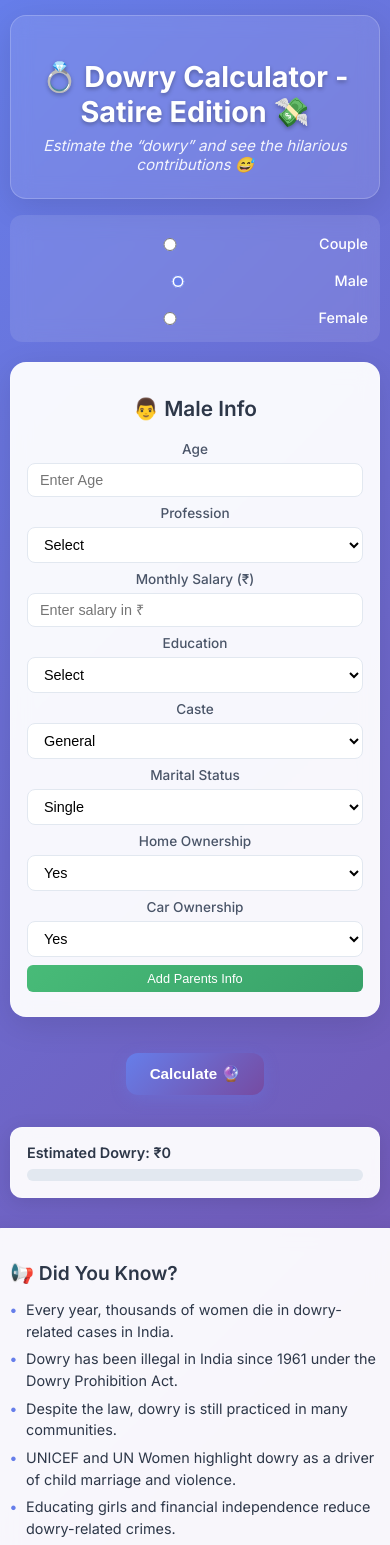
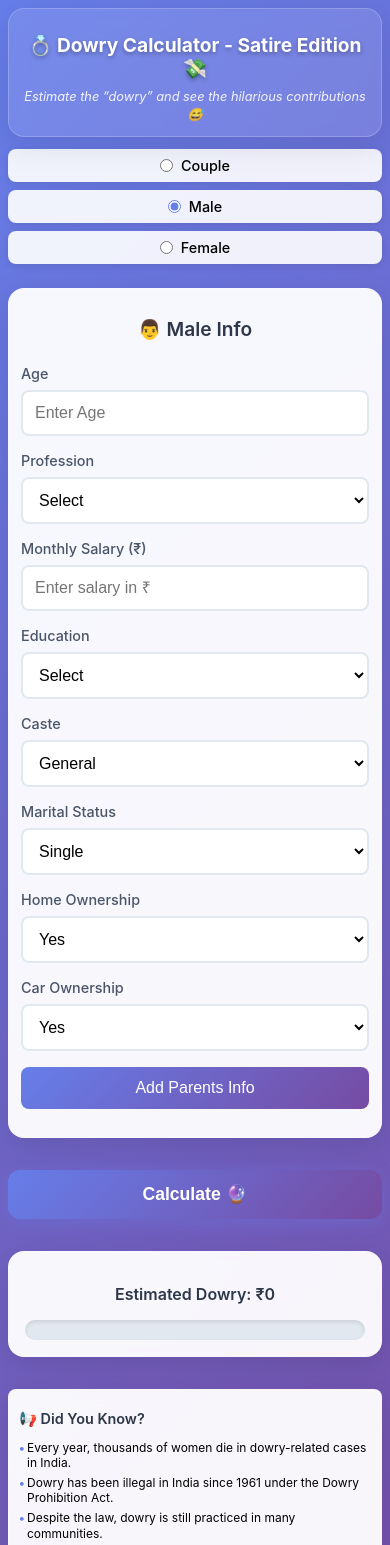
Before and after one commit to bunnyankitraj/satire-dowry, a React (Create React App) app: page / in a window 390 px wide. Shown: the top 1545 px of the page. Built offline with nearby package versions, Linux system fonts and the light colour scheme.

Commit message:
mobile adapted

```diff
--- a/src/App.css
+++ b/src/App.css
@@ -1,365 +1,383 @@
-@import url('https://fonts.googleapis.com/css2?family=Inter:wght@400;500;600;700&display=swap');
-
-body {
-  margin: 0;
-  font-family: 'Inter', sans-serif;
-  background: linear-gradient(135deg, #667eea 0%, #764ba2 100%);
-  color: #2d3748;
-  min-height: 100vh;
-  padding: 20px 15px;
+/* Mobile-first responsive design */
+* {
+  box-sizing: border-box;
 }
 
 .container {
-  max-width: 1000px;
-  width: 100%;
+  max-width: 1200px;
   margin: 0 auto;
-  text-align: center;
+  padding: 1rem;
+  min-height: 100vh;
+  background: linear-gradient(135deg, #667eea 0%, #764ba2 100%);
+  font-family: -apple-system, BlinkMacSystemFont, 'Segoe UI', 'Roboto', 'Oxygen', 'Ubuntu', 'Cantarell', 'Fira Sans', 'Droid Sans', 'Helvetica Neue', sans-serif;
 }
 
-h1 {
-  font-size: 2.2rem;
-  color: #ffffff;
-  margin-bottom: 15px;
-  text-shadow: 0 2px 4px rgba(0,0,0,0.3);
-  font-weight: 700;
-}
-
+/* View Selection */
 .view-selection {
   display: flex;
   justify-content: center;
-  gap: 20px;
-  font-weight: 500;
-  margin-bottom: 20px;
-  background: rgba(255, 255, 255, 0.1);
-  padding: 12px 20px;
-  border-radius: 12px;
-  backdrop-filter: blur(10px);
+  gap: 1rem;
+  margin-bottom: 2rem;
+  flex-wrap: wrap;
 }
 
 .view-selection label {
   display: flex;
   align-items: center;
+  gap: 0.5rem;
+  padding: 0.75rem 1rem;
+  background: rgba(255, 255, 255, 0.9);
+  border-radius: 8px;
   cursor: pointer;
-  color: #ffffff;
-  font-size: 0.9rem;
+  transition: all 0.3s ease;
+  font-weight: 500;
+  box-shadow: 0 2px 8px rgba(0, 0, 0, 0.1);
+}
+
+.view-selection label:hover {
+  background: rgba(255, 255, 255, 1);
+  transform: translateY(-2px);
+  box-shadow: 0 4px 12px rgba(0, 0, 0, 0.15);
 }
 
 .view-selection input[type="radio"] {
-  margin-right: 6px;
+  margin: 0;
   accent-color: #667eea;
 }
 
+/* Form Grid */
 .form-grid {
   display: grid;
-  grid-template-columns: repeat(auto-fit, minmax(350px, 1fr));
-  gap: 16px;
-  margin-bottom: 20px;
+  grid-template-columns: 1fr;
+  gap: 2rem;
+  margin-bottom: 2rem;
 }
 
+/* Form Box */
 .form-box {
   background: rgba(255, 255, 255, 0.95);
-  padding: 20px;
+  padding: 1.5rem;
   border-radius: 16px;
-  box-shadow: 0 8px 32px rgba(0,0,0,0.1);
-  transition: all 0.3s ease;
-  display: flex;
-  flex-direction: column;
+  box-shadow: 0 8px 32px rgba(0, 0, 0, 0.1);
   backdrop-filter: blur(10px);
   border: 1px solid rgba(255, 255, 255, 0.2);
 }
 
-.form-box:hover {
-  transform: translateY(-2px);
-  box-shadow: 0 12px 40px rgba(0,0,0,0.15);
+.form-box h2 {
+  color: #2d3748;
+  margin-bottom: 1.5rem;
+  font-size: 1.4rem;
+  font-weight: 600;
+  text-align: center;
 }
 
-.form-box h2 {
-  color: #2d3748;
-  margin-bottom: 12px;
-  font-size: 1.3rem;
-  font-weight: 600;
+.form-box label {
+  display: block;
+  margin-bottom: 0.5rem;
+  font-weight: 500;
+  color: #4a5568;
+  font-size: 0.9rem;
 }
 
-label {
-  display: block;
-  font-size: 0.85rem;
-  font-weight: 500;
-  margin: 8px 0 4px;
-  color: #4a5568;
+.form-box input,
+.form-box select {
+  width: 100%;
+  padding: 0.75rem;
+  border: 2px solid #e2e8f0;
+  border-radius: 8px;
+  font-size: 1rem;
+  transition: all 0.3s ease;
+  background: white;
+  margin-bottom: 1rem;
 }
 
-input, select {
-  width: 100%;
-  padding: 8px 12px;
-  border-radius: 8px;
-  border: 1px solid #e2e8f0;
-  font-size: 0.9rem;
+.form-box input:focus,
+.form-box select:focus {
   outline: none;
-  margin-top: 2px;
-  background: #ffffff;
-  transition: all 0.2s ease;
-  box-sizing: border-box;
-}
-
-input:focus, select:focus {
   border-color: #667eea;
   box-shadow: 0 0 0 3px rgba(102, 126, 234, 0.1);
 }
 
+.form-box small {
+  display: block;
+  color: #667eea;
+  font-size: 0.8rem;
+  margin-top: -0.5rem;
+  margin-bottom: 1rem;
+  font-weight: 500;
+}
+
+/* Toggle Button */
+.toggle-btn {
+  width: 100%;
+  padding: 0.75rem;
+  background: linear-gradient(135deg, #667eea, #764ba2);
+  color: white;
+  border: none;
+  border-radius: 8px;
+  font-size: 1rem;
+  font-weight: 500;
+  cursor: pointer;
+  transition: all 0.3s ease;
+  margin-bottom: 1rem;
+}
+
+.toggle-btn:hover {
+  transform: translateY(-2px);
+  box-shadow: 0 4px 12px rgba(102, 126, 234, 0.3);
+}
+
+/* Parent Info */
+.parent-info {
+  background: rgba(102, 126, 234, 0.05);
+  padding: 1rem;
+  border-radius: 8px;
+  border: 1px solid rgba(102, 126, 234, 0.2);
+  margin-top: 1rem;
+}
+
+.parent-info h3 {
+  color: #667eea;
+  margin-bottom: 1rem;
+  font-size: 1.1rem;
+  font-weight: 600;
+}
+
+/* Submit Button */
 .submit-btn {
-  margin: 16px auto;
-  padding: 12px 24px;
-  font-size: 0.95rem;
-  font-weight: 600;
+  width: 100%;
+  padding: 1rem 2rem;
   background: linear-gradient(135deg, #667eea, #764ba2);
   color: white;
   border: none;
   border-radius: 12px;
+  font-size: 1.2rem;
+  font-weight: 600;
   cursor: pointer;
   transition: all 0.3s ease;
-  box-shadow: 0 4px 15px rgba(102, 126, 234, 0.3);
+  margin-bottom: 2rem;
+  box-shadow: 0 4px 16px rgba(102, 126, 234, 0.3);
 }
 
 .submit-btn:hover {
-  transform: translateY(-2px);
-  box-shadow: 0 8px 25px rgba(102, 126, 234, 0.4);
+  transform: translateY(-3px);
+  box-shadow: 0 8px 24px rgba(102, 126, 234, 0.4);
 }
 
-.result {
-  margin-top: 20px;
-  padding: 20px;
+/* Dowry Bar */
+.dowry-bar-container {
   background: rgba(255, 255, 255, 0.95);
+  padding: 1.5rem;
   border-radius: 16px;
-  box-shadow: 0 8px 32px rgba(0,0,0,0.1);
+  box-shadow: 0 8px 32px rgba(0, 0, 0, 0.1);
   backdrop-filter: blur(10px);
   border: 1px solid rgba(255, 255, 255, 0.2);
+  margin-bottom: 2rem;
+  text-align: center;
+}
+
+.dowry-bar-container p {
+  font-size: 1.2rem;
+  font-weight: 600;
+  color: #2d3748;
+  margin-bottom: 1rem;
+}
+
+.dowry-bar-bg {
+  width: 100%;
+  height: 20px;
+  background: #e2e8f0;
+  border-radius: 10px;
+  overflow: hidden;
+  box-shadow: inset 0 2px 4px rgba(0, 0, 0, 0.1);
+}
+
+.dowry-bar-fill {
+  height: 100%;
+  background: linear-gradient(90deg, #667eea, #764ba2);
+  border-radius: 10px;
+  transition: width 0.5s ease;
+}
+
+/* Result */
+.result {
+  background: rgba(255, 255, 255, 0.95);
+  padding: 1.5rem;
+  border-radius: 16px;
+  box-shadow: 0 8px 32px rgba(0, 0, 0, 0.1);
+  backdrop-filter: blur(10px);
+  border: 1px solid rgba(255, 255, 255, 0.2);
+  margin-bottom: 2rem;
 }
 
 .result h3 {
-  margin-bottom: 16px;
   color: #2d3748;
+  margin-bottom: 1rem;
   font-size: 1.3rem;
   font-weight: 600;
+  text-align: center;
 }
 
 .result table {
   width: 100%;
   border-collapse: collapse;
-  margin: 0 auto;
-  max-width: 500px;
-  font-size: 0.9rem;
+  margin-top: 1rem;
 }
 
-.result th, .result td {
-  border: 1px solid #e2e8f0;
-  padding: 8px 12px;
-  text-align: center;
+.result th,
+.result td {
+  padding: 0.75rem;
+  text-align: left;
+  border-bottom: 1px solid #e2e8f0;
 }
 
 .result th {
-  background: #f7fafc;
-  color: #4a5568;
+  background: rgba(102, 126, 234, 0.1);
   font-weight: 600;
+  color: #2d3748;
 }
 
-.result tr:nth-child(even) {
-  background: #f8fafc;
+.result tr:hover {
+  background: rgba(102, 126, 234, 0.05);
 }
 
-/* Footer styling */
-.footer-container {
-  margin-top: 30px;
-  display: flex;
-  flex-direction: column;
-  gap: 16px;
-  align-items: center;
-}
-
-.facts, .resources, .disclaimer {
-  padding: 16px 20px;
-  border-radius: 12px;
-  background: rgba(255, 255, 255, 0.95);
-  box-shadow: 0 4px 20px rgba(0,0,0,0.1);
-  max-width: 700px;
-  width: 100%;
-  text-align: left;
-  backdrop-filter: blur(10px);
-  border: 1px solid rgba(255, 255, 255, 0.2);
-}
-
-.facts h2, .resources h2 {
-  margin-bottom: 8px;
-  color: #2d3748;
-  font-size: 1.2rem;
-  font-weight: 600;
-}
-
-.facts ul, .resources ul {
-  list-style: none;
-  padding-left: 0;
-  line-height: 1.5;
-  font-size: 0.9rem;
-}
-
-.facts li, .resources li {
-  margin-bottom: 6px;
-  padding-left: 16px;
-  position: relative;
-}
-
-.facts li::before, .resources li::before {
-  content: "•";
-  color: #667eea;
-  font-weight: bold;
-  position: absolute;
-  left: 0;
-}
-
-.resources a {
-  color: #667eea;
-  text-decoration: none;
-  transition: color 0.2s ease;
-  font-weight: 500;
-}
-
-.resources a:hover {
-  color: #764ba2;
-}
-
-.disclaimer {
-  font-size: 0.85rem;
-  color: #e53e3e;
-  font-weight: 600;
-  text-align: center;
-  border-top: 2px dashed #fed7d7;
-  padding-top: 12px;
-}
-
-/* Dowry bar */
-.dowry-bar-container {
-  margin: 16px auto;
-  max-width: 500px;
-  text-align: left;
-  background: rgba(255, 255, 255, 0.95);
-  padding: 16px;
-  border-radius: 12px;
-  box-shadow: 0 4px 20px rgba(0,0,0,0.1);
-  backdrop-filter: blur(10px);
-  border: 1px solid rgba(255, 255, 255, 0.2);
-}
-
-.dowry-bar-container p {
-  margin: 0 0 8px 0;
-  font-weight: 600;
-  color: #2d3748;
-  font-size: 0.9rem;
-}
-
-.dowry-bar-bg {
-  width: 100%;
-  height: 12px;
-  background: #e2e8f0;
-  border-radius: 6px;
-  overflow: hidden;
-  margin-top: 4px;
-}
-
-.dowry-bar-fill {
-  height: 100%;
-  background: linear-gradient(90deg, #667eea, #764ba2);
-  border-radius: 6px;
-  transition: width 0.3s ease;
-}
-
-/* Toggle button */
-.toggle-btn {
-  display: inline-block;
-  margin: 8px 0;
-  padding: 6px 12px;
-  background: linear-gradient(135deg, #48bb78, #38a169);
-  color: #fff;
-  font-size: 0.8rem;
-  font-weight: 500;
-  border: none;
-  border-radius: 6px;
-  cursor: pointer;
-  transition: all 0.2s ease;
-}
-
-.toggle-btn:hover {
-  background: linear-gradient(135deg, #38a169, #2f855a);
-  transform: translateY(-1px);
-}
-
-/* Parent Info section */
-.parent-info {
-  margin-top: 8px;
-  padding: 12px;
-  border: 1px solid #e2e8f0;
-  border-radius: 8px;
-  background: #f8fafc;
-}
-
-.parent-info h3 {
-  margin-top: 0;
-  margin-bottom: 8px;
-  font-size: 1rem;
-  color: #2d3748;
-  font-weight: 600;
-  border-bottom: 1px solid #e2e8f0;
-  padding-bottom: 4px;
-}
-
-.parent-info label {
-  display: block;
-  margin-top: 6px;
-  font-weight: 500;
-  font-size: 0.8rem;
-  color: #4a5568;
-}
-
-.parent-info input {
-  width: 100%;
-  padding: 6px 8px;
-  margin-top: 2px;
-  border-radius: 6px;
-  border: 1px solid #cbd5e0;
-  font-size: 0.85rem;
-  background: #ffffff;
-}
-
-.parent-info input:focus {
-  border-color: #48bb78;
-  outline: none;
-  box-shadow: 0 0 0 3px rgba(72, 187, 120, 0.1);
-}
-
-/* Responsive adjustments */
-@media (max-width: 768px) {
-  body {
-    padding: 15px 10px;
-  }
-
+/* Tablet and Desktop Styles */
+@media (min-width: 768px) {
   .container {
-    max-width: 100%;
+    padding: 2rem;
   }
 
   .form-grid {
-    grid-template-columns: 1fr;
-    gap: 12px;
+    grid-template-columns: repeat(2, 1fr);
+  }
+
+  .form-box h2 {
+    font-size: 1.5rem;
+  }
+
+  .view-selection {
+    gap: 1.5rem;
+  }
+
+  .view-selection label {
+    padding: 1rem 1.5rem;
+    font-size: 1rem;
+  }
+}
+
+@media (min-width: 1024px) {
+  .container {
+    padding: 3rem;
+  }
+
+  .form-grid {
+    gap: 3rem;
   }
 
   .form-box {
-    padding: 16px;
+    padding: 2rem;
+  }
+
+  .dowry-bar-container {
+    padding: 2rem;
+  }
+
+  .result {
+    padding: 2rem;
+  }
+}
+
+/* Mobile-specific optimizations */
+@media (max-width: 767px) {
+  .container {
+    padding: 0.75rem;
+  }
+
+  .form-box {
+    padding: 1rem;
+  }
+
+  .form-box h2 {
+    font-size: 1.2rem;
+  }
+
+  .view-selection {
+    gap: 0.5rem;
+    margin-bottom: 1.5rem;
+  }
+
+  .view-selection label {
+    padding: 0.5rem 0.75rem;
+    font-size: 0.9rem;
+    flex: 1;
+    justify-content: center;
+    min-width: 0;
+  }
+
+  .submit-btn {
+    padding: 0.875rem 1.5rem;
+    font-size: 1.1rem;
+  }
+
+  .dowry-bar-container {
+    padding: 1rem;
+  }
+
+  .dowry-bar-container p {
+    font-size: 1rem;
+  }
+
+  .result {
+    padding: 1rem;
+  }
+
+  .result h3 {
+    font-size: 1.1rem;
+  }
+
+  .result th,
+  .result td {
+    padding: 0.5rem;
+    font-size: 0.9rem;
+  }
+
+  /* Make table responsive on mobile */
+  .result table {
+    font-size: 0.85rem;
+  }
+
+  .result th:first-child,
+  .result td:first-child {
+    width: 30%;
+  }
+
+  .result th:last-child,
+  .result td:last-child {
+    width: 70%;
+  }
+}
+
+/* Very small screens */
+@media (max-width: 480px) {
+  .container {
+    padding: 0.5rem;
+  }
+
+  .form-box {
+    padding: 0.75rem;
   }
 
   .view-selection {
     flex-direction: column;
-    gap: 8px;
-    padding: 12px;
+    gap: 0.5rem;
   }
 
-  h1 {
-    font-size: 1.8rem;
+  .view-selection label {
+    width: 100%;
+  }
+
+  .form-box input,
+  .form-box select {
+    font-size: 16px; /* Prevents zoom on iOS */
   }
 }
--- a/src/footer/Footer.css
+++ b/src/footer/Footer.css
@@ -51,6 +51,7 @@
   text-decoration: none;
   transition: color 0.2s ease;
   font-weight: 500;
+  word-break: break-word;
 }
 
 .resources a:hover {
@@ -65,3 +66,64 @@
   border-top: 2px dashed #fed7d7;
   padding-top: 8px;
 }
+
+/* Mobile responsive styles */
+@media (max-width: 767px) {
+  .footer-container {
+    margin-top: 16px;
+    gap: 8px;
+  }
+
+  .facts, .resources, .disclaimer {
+    padding: 10px 12px;
+    border-radius: 8px;
+  }
+
+  .facts h2, .resources h2 {
+    font-size: 1rem;
+    margin-bottom: 8px;
+  }
+
+  .facts ul, .resources ul {
+    font-size: 0.8rem;
+    line-height: 1.3;
+  }
+
+  .facts li, .resources li {
+    margin-bottom: 6px;
+    padding-left: 10px;
+  }
+
+  .disclaimer {
+    font-size: 0.75rem;
+    padding-top: 6px;
+  }
+}
+
+@media (max-width: 480px) {
+  .footer-container {
+    margin-top: 12px;
+    gap: 6px;
+  }
+
+  .facts, .resources, .disclaimer {
+    padding: 8px 10px;
+  }
+
+  .facts h2, .resources h2 {
+    font-size: 0.9rem;
+  }
+
+  .facts ul, .resources ul {
+    font-size: 0.75rem;
+  }
+
+  .facts li, .resources li {
+    margin-bottom: 4px;
+    padding-left: 8px;
+  }
+
+  .disclaimer {
+    font-size: 0.7rem;
+  }
+}
--- a/src/header/Header.css
+++ b/src/header/Header.css
@@ -16,6 +16,7 @@
   margin-bottom: 0.4rem;
   color: #ffffff;
   text-shadow: 0 2px 4px rgba(0,0,0,0.3);
+  line-height: 1.2;
 }
 
 .app-header p {
@@ -23,4 +24,36 @@
   color: rgba(255, 255, 255, 0.9);
   font-style: italic;
   margin: 0;
+  line-height: 1.4;
 }
+
+/* Mobile responsive styles */
+@media (max-width: 767px) {
+  .app-header {
+    padding: 1rem 0.75rem;
+    margin-bottom: 0.75rem;
+  }
+
+  .app-header h1 {
+    font-size: 1.4rem;
+    margin-bottom: 0.5rem;
+  }
+
+  .app-header p {
+    font-size: 0.85rem;
+  }
+}
+
+@media (max-width: 480px) {
+  .app-header {
+    padding: 0.75rem 0.5rem;
+  }
+
+  .app-header h1 {
+    font-size: 1.2rem;
+  }
+
+  .app-header p {
+    font-size: 0.8rem;
+  }
+}
```
Lines whose indentation alone changed are shown as unchanged.
